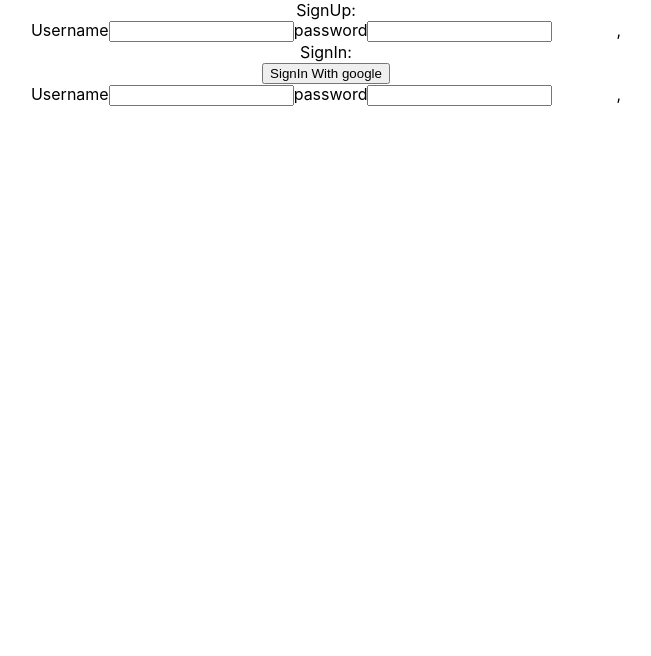
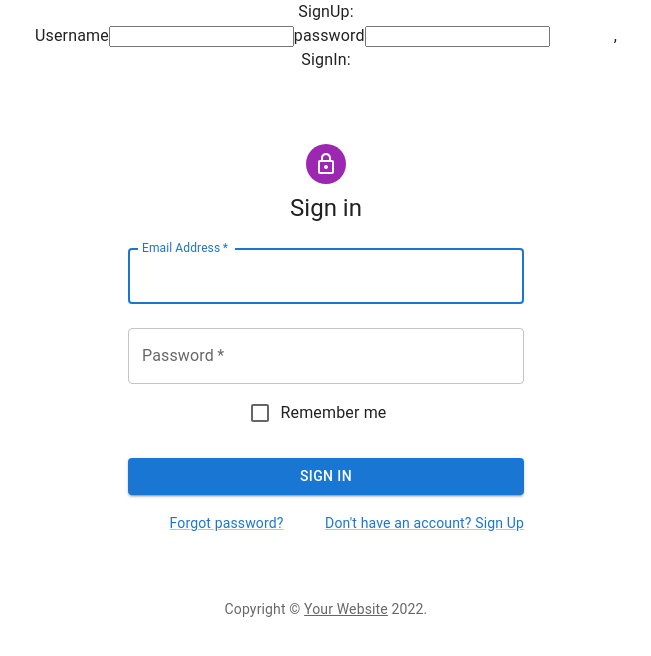
Before and after one commit to TheBridge-FullStackDeveloper/firebase-fs-nov-22, a React (Create React App) app: page / in a window 1280 px wide. Shown: the top 656 px of the page, without its empty margins (314-965 px from the left). Built offline with nearby package versions, Linux system fonts and the light colour scheme; no server answers.

Commit message:
style: login page

```diff
--- a/src/components/Home.js
+++ b/src/components/Home.js
@@ -1,6 +1,5 @@
 import {
   AppBar,
-  Button,
   IconButton,
   Menu,
   MenuItem,
--- a/src/components/SignIn.js
+++ b/src/components/SignIn.js
@@ -1,41 +1,108 @@
-import { Button } from "@mui/material";
-import { useState } from "react";
-import {
-  signInWithEmailAndPassword,
-  signInWithGoogle,
-} from "../services/firebase";
+import * as React from 'react';
+import Avatar from '@mui/material/Avatar';
+import Button from '@mui/material/Button';
+import CssBaseline from '@mui/material/CssBaseline';
+import TextField from '@mui/material/TextField';
+import FormControlLabel from '@mui/material/FormControlLabel';
+import Checkbox from '@mui/material/Checkbox';
+import Link from '@mui/material/Link';
+import Grid from '@mui/material/Grid';
+import Box from '@mui/material/Box';
+import LockOutlinedIcon from '@mui/icons-material/LockOutlined';
+import Typography from '@mui/material/Typography';
+import Container from '@mui/material/Container';
+import { createTheme, ThemeProvider } from '@mui/material/styles';
+import { signInWithEmailAndPassword } from '../services/firebase';
 
-const SignIn = () => {
-  const [credentials, setCredentials] = useState({
-    username: "",
-    password: "",
-  });
+function Copyright(props) {
+  return (
+    <Typography variant="body2" color="text.secondary" align="center" {...props}>
+      {'Copyright © '}
+      <Link color="inherit" href="https://mui.com/">
+        Your Website
+      </Link>{' '}
+      {new Date().getFullYear()}
+      {'.'}
+    </Typography>
+  );
+}
 
-  const onSubmit = (e) => {
-    e.preventDefault();
-    signInWithEmailAndPassword(credentials.username, credentials.password);
-  };
+const theme = createTheme();
 
-  const onChange = (e) => {
-    setCredentials((prev) => ({
-      ...prev,
-      [e.target.name]: e.target.value,
-    }));
+export default function SignIn() {
+  const handleSubmit = (event) => {
+    event.preventDefault();
+    const data = new FormData(event.currentTarget);
+    signInWithEmailAndPassword(data.get('email'), data.get('password'));
   };
 
   return (
-    <div>
-      <button onClick={signInWithGoogle}>SignIn With google</button>
-
-      <form onSubmit={onSubmit}>
-        <label htmlFor="username">Username</label>
-        <input onChange={onChange} type="text" name="username" />
-        <label htmlFor="password">password</label>
-        <input onChange={onChange} type="password" name="password" />
-        <Button type="submit" label="Submit" primary />,
-      </form>
-    </div>
+    <ThemeProvider theme={theme}>
+      <Container component="main" maxWidth="xs">
+        <CssBaseline />
+        <Box
+          sx={{
+            marginTop: 8,
+            display: 'flex',
+            flexDirection: 'column',
+            alignItems: 'center',
+          }}
+        >
+          <Avatar sx={{ m: 1, bgcolor: 'secondary.main' }}>
+            <LockOutlinedIcon />
+          </Avatar>
+          <Typography component="h1" variant="h5">
+            Sign in
+          </Typography>
+          <Box component="form" onSubmit={handleSubmit} noValidate sx={{ mt: 1 }}>
+            <TextField
+              margin="normal"
+              required
+              fullWidth
+              id="email"
+              label="Email Address"
+              name="email"
+              autoComplete="email"
+              autoFocus
+            />
+            <TextField
+              margin="normal"
+              required
+              fullWidth
+              name="password"
+              label="Password"
+              type="password"
+              id="password"
+              autoComplete="current-password"
+            />
+            <FormControlLabel
+              control={<Checkbox value="remember" color="primary" />}
+              label="Remember me"
+            />
+            <Button
+              type="submit"
+              fullWidth
+              variant="contained"
+              sx={{ mt: 3, mb: 2 }}
+            >
+              Sign In
+            </Button>
+            <Grid container>
+              <Grid item xs>
+                <Link href="#" variant="body2">
+                  Forgot password?
+                </Link>
+              </Grid>
+              <Grid item>
+                <Link href="#" variant="body2">
+                  {"Don't have an account? Sign Up"}
+                </Link>
+              </Grid>
+            </Grid>
+          </Box>
+        </Box>
+        <Copyright sx={{ mt: 8, mb: 4 }} />
+      </Container>
+    </ThemeProvider>
   );
-};
-
-export default SignIn;
+}
```
